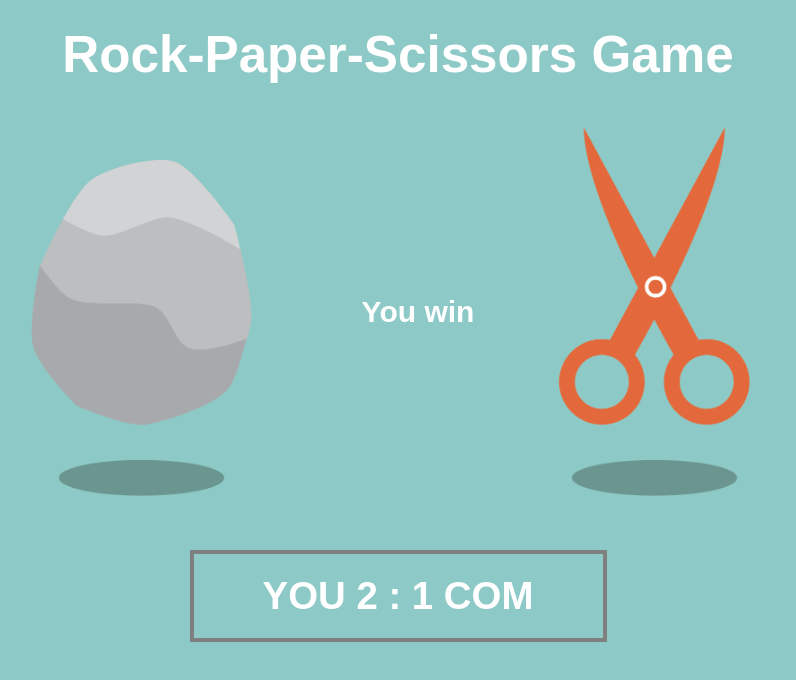
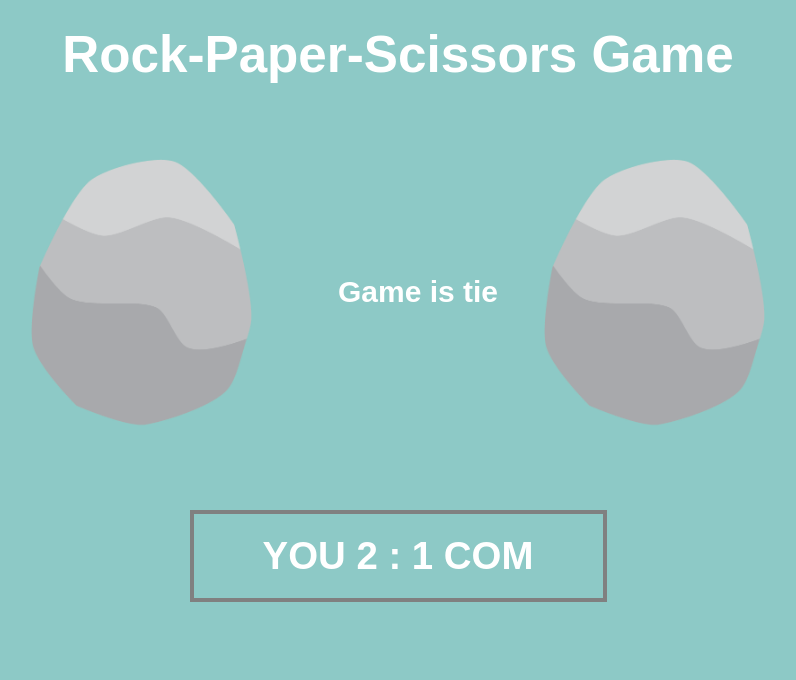
Before and after one commit to stanike1122/Rock-Paper-Scissors-Game, a plain HTML site: page index.html in a window 1280 px wide. Both pictures are taken after a click on the element 383 px from the left and 311 px from the top of the page. Shown: the whole page, without its empty margins (242-1038 px from the left). Drawn offline with Linux system fonts and the light colour scheme.

Commit message:
Added a rock move code

```diff
--- a/index.html
+++ b/index.html
@@ -13,16 +13,16 @@
 
   <div class="js-main main">
     <div class="js-container container">
-      <div class="move-button js-rock" onclick="generateComputerMove()">
-        <img src="images/rock.png" class="move-icon" >
+      <div class="move-button js-rock" onclick="playGame('rock')">
+        <img src="images/rock.png" class="move-icon js-rock-icon" >
         <img src="images/shadow.png" class="shadow">
       </div>
       <div class="move-button js-paper">
-        <img src="images/paper.png" class="move-icon" onclick="playGame('Paper')">
+        <img src="images/paper.png" class="move-icon js-paper-icon" onclick="playGame('Paper')">
         <img src="images/shadow.png" class="shadow">
       </div>
       <div class="move-button js-scissors">
-        <img src="images/scissors.png" class="move-icon" onclick="playGame('Scissors')">
+        <img src="images/scissors.png" class="move-icon js-scissors-icon" onclick="playGame('Scissors')">
         <img src="images/shadow.png" class="shadow">
       </div>
     </div>
--- a/script.js
+++ b/script.js
@@ -10,10 +10,34 @@ function generateComputerMove() {
     computerMove = 'scissors';
   }
 
-  result();
+  return computerMove;
 }
 
-function result() {
+function playGame(playerMove) {
+  let playerMoveDiv = document.querySelector('.js-rock');
+  const computerMoveDiv = document.querySelector('.js-scissors');
   const resultBox = document.querySelector('.js-paper');
-  resultBox.innerHTML = `<div class="result-box">You win</div>`;
+  let result = '';
+  const computerMove = generateComputerMove();
+
+  function playerComputerMoves() {
+    playerMoveDiv.innerHTML = `<img src="images/${playerMove}.png"
+      class="move-icon" >`
+      resultBox.innerHTML = `<div class="result-box">${result}</div>`;
+      computerMoveDiv.innerHTML = `<img src="images/${computerMove}.png"
+      class="move-icon" >`
+  }
+
+  if (playerMove === 'rock') {
+    if (computerMove === 'rock') {
+      result = 'Game is tie';
+      playerComputerMoves();
+    }else if (computerMove === 'paper') {
+      result = 'Computer win';
+      playerComputerMoves();
+    }else if (computerMove === 'scissors') {
+      result = 'You win';
+      playerComputerMoves();
+    }
+  }
 }
--- a/style.css
+++ b/style.css
@@ -3,7 +3,6 @@ body {
   font-family: Arial, Helvetica, sans-serif;
   color: white;
   margin: 25px;
-  padding-bottom: 500px;
 }
 
 .title {
```
